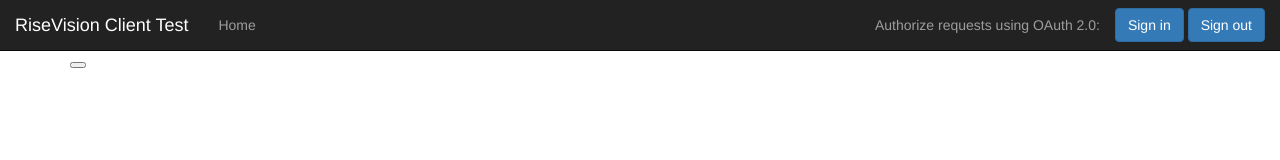
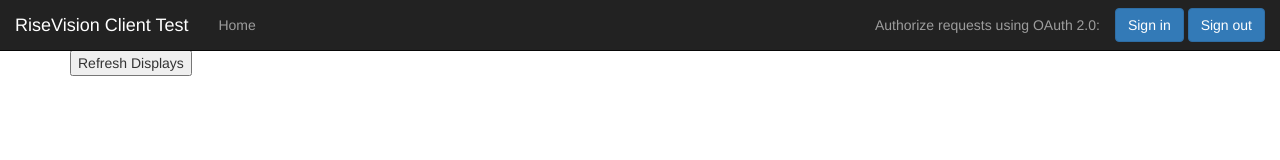
Before and after one commit to tayloreli/RiseVision, a website: page app/displays.html in a window 1280 px wide. Drawn offline with Linux system fonts and the light colour scheme; some icons are missing.

Commit message:
Added text to the button

```diff
--- a/app/displays.html
+++ b/app/displays.html
@@ -126,7 +126,7 @@
 		</div>
 		<div class="container" style="margin-top:50px;">
 			<div ng-controller="displayController">
-				<button ng-click="getAllDisplays"></button>
+				<button ng-click="getAllDisplays()">Refresh Displays</button>
 				<div ng-repeat="display in displays" id="display-{{display.id}}">
 					<div class="row">
 						<div class="well span9">
```
